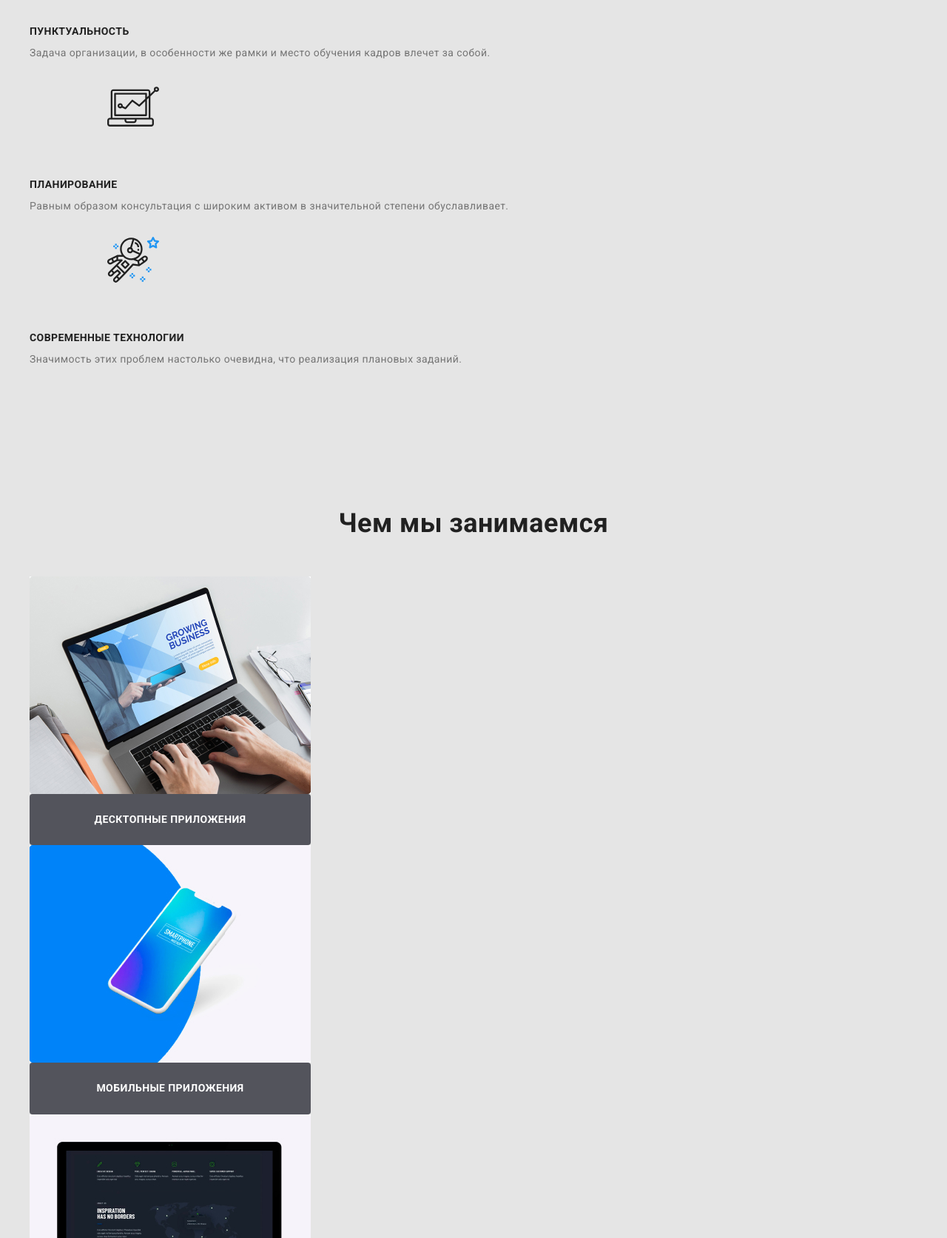
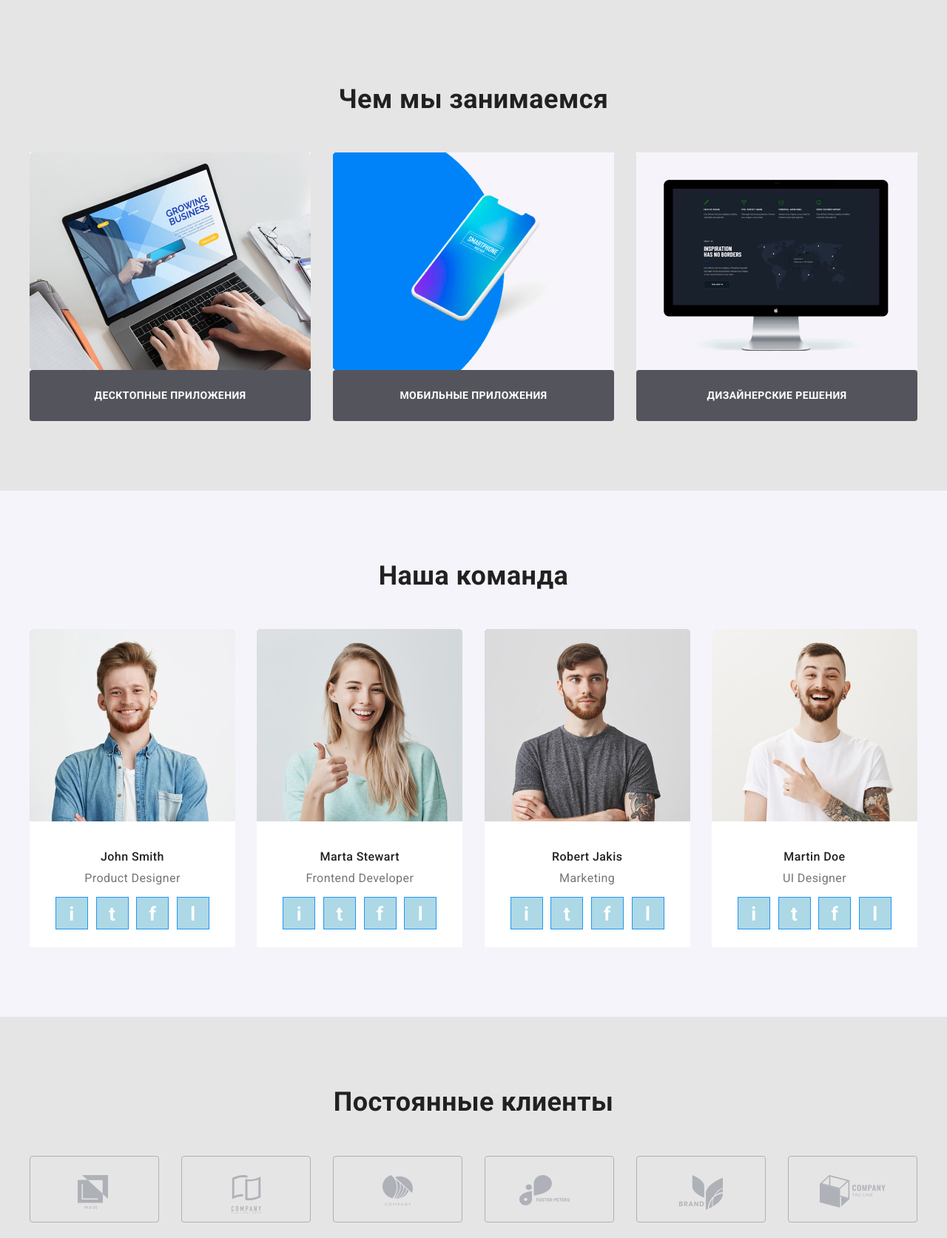
Before and after one commit to Denis-Ozolin/goit-markup-hw-03, a plain HTML site: page index.html in a window 1280 px wide. Shown: the part 1127-2800 px from the top of the page at 74% size. Drawn offline with Linux system fonts and the light colour scheme.

Commit message:
Применнены Flexbox , доделано позиционирование

```diff
--- a/css/common.css
+++ b/css/common.css
@@ -104,11 +104,6 @@ header .logo-part {
   display: flex;
 }
 
-.feedback-list {
-  display: flex;
-  margin-left: auto;
-}
-
 .nav-link {
   display: block;
   padding: 32px 0;
@@ -129,6 +124,15 @@ header .logo-part {
   border-bottom: 4px solid var(--accent-color);
 }
 
+.feedback-list {
+  display: flex;
+  margin-left: auto;
+}
+
+.feedback-list > li:first-child {
+  margin-right: 50px;
+}
+
 .feedback-header {
   color: var(--primary-text-color);
 }
@@ -137,35 +141,102 @@ header .logo-part {
 .feedback-header:focus {
   color: var(--accent-color);
 }
+
 /* СТИЛИ СЕКЦИЙ */
 .section {
   padding: 94px 0;
 }
 
 /* FOOTER */
-
 footer {
   color: var(--bgc-accent-white);
   background-color: var(--bgc-footer);
+}
+
+.footer-list {
+  display: flex;
+}
+
+/* ПОДСЕКЦИЯ ОБРАТНАЯ СВЯЗЬ */
+.feedback-info {
+  margin-top: 48px;
+  margin-right: 180px;
+  margin-bottom: 28px;
+}
+
+/* логотип */
+.feedback-info > .logo {
+  margin-bottom: 10px;
 }
 
 footer .logo-part {
   color: var(--bgc-accent-white);
 }
 
+/* адрес */
+.feedback-info > p {
+  margin-bottom: 9px;
+}
+
+/* телефон и почта */
+.feedback-info > ul > li:first-child {
+  margin-bottom: 9px;
+}
+
 .feedback-footer {
   color: rgba(255, 255, 255, 0.6);
 }
-
 .feedback-footer:hover,
 .feedback-footer:focus {
   color: var(--accent-color);
 }
 
+/* ПОДСЕКЦИЯ ПРИСОЕДИНЯЙТЕСЬ */
+.join-in {
+  margin-top: 56px;
+  margin-right: 102px;
+}
+
+.join-in > p {
+  margin-bottom: 21px;
+}
+
+.social-footer {
+  display: flex;
+}
+
+.social-footer > li:not(:last-child) {
+  margin-right: 11px;
+}
+
+.social-icon {
+  display: inline-block;
+  width: 44px;
+  height: 44px;
+
+  text-align: center;
+  font-weight: 700;
+  font-size: 26px;
+
+  color: var(--bgc-accent-white);
+  background-color: lightblue;
+  border: 1px solid var(--accent-color);
+}
+
+.social-icon:hover,
+.social-icon:focus {
+  background-color: var(--accent-color);
+}
+
+/*СЕКЦИЯ КОПИРАЙТ */
 .copyright {
+  padding-top: 18px;
+  padding-bottom: 21px;
+  border-top: 1px solid rgba(255, 255, 255, 0.1);
+  text-align: center;
+
   font-size: 12px;
   line-height: 2;
-  text-align: center;
 
   color: rgba(255, 255, 255, 0.4);
 }
--- a/css/main.css
+++ b/css/main.css
@@ -2,7 +2,7 @@
 .hero {
   padding: 200px 0;
   text-align: center;
-  background-color: pink;
+  background-color: thistle;
 }
 
 .hero-title {
@@ -45,6 +45,14 @@
 }
 
 /* СЕКЦИЯ НАВЫКИ */
+.skils-list {
+  display: flex;
+}
+
+.skils-item:not(:last-child) {
+  margin-right: 30px;
+}
+
 .skils-img {
   padding: 25px 105px;
   margin-bottom: 30px;
@@ -81,6 +89,20 @@
 }
 
 /* СЕКЦИЯ - ЧЕМ МЫ ЗАНИМАЕМСЯ */
+.services-list {
+  display: flex;
+  /* flex-wrap: wrap; */
+}
+
+.services-item {
+  margin-right: 30px;
+  /* margin-bottom: 30px; */
+}
+
+.services-item:nth-child(3n) {
+  margin-right: 0;
+}
+
 .services-link {
   display: inline-block;
   width: 380px;
@@ -107,9 +129,19 @@
   background-color: var(--secondary-bgc);
 }
 
+.team-list {
+  display: flex;
+  justify-content: space-between;
+}
+
 .team-card {
   display: inline-block;
+  background-color: var(--bgc-accent-white);
 }
+/* ВОПРОС
+Почему у фото сверху скругленные углы,
+ведь я не задавал border-radius: 4px; ???
+По тому что изображение само по себе такое? */
 
 .team-card > img {
   margin-bottom: 30px;
@@ -130,9 +162,31 @@
   font-size: 16px;
   line-height: 1.2;
   text-align: center;
+  margin-bottom: 16px;
+}
+
+.social {
+  display: flex;
+  justify-content: space-between;
+
+  margin-left: 35px;
+  margin-right: 35px;
+  margin-bottom: 24px;
 }
 
 /* СЕКЦИЯ ПОСТОЯННЫЕ КЛИЕНТЫ */
+.customer-list {
+  display: flex;
+}
+
+.customer-list > li {
+  margin-left: 30px;
+}
+
+.customer-list > li:first-child {
+  margin-left: 0;
+}
+
 .customer-logo {
   display: inline-block;
   width: 175px;
--- a/index.html
+++ b/index.html
@@ -56,8 +56,8 @@
         <div class="container">
           <!-- Скрытый заголовок -->
           <!-- <h2>Навыки</h2> -->
-          <ul>
-            <li>
+          <ul class="skils-list">
+            <li class="skils-item">
               <img
                 class="skils-img"
                 src="./images/antenna.svg"
@@ -69,7 +69,7 @@
                 формированию позиции.
               </p>
             </li>
-            <li>
+            <li class="skils-item">
               <img class="skils-img" src="./images/clock.svg" alt="Часы" />
               <h3 class="skils-title">Пунктуальность</h3>
               <p>
@@ -77,7 +77,7 @@
                 кадров влечет за собой.
               </p>
             </li>
-            <li>
+            <li class="skils-item">
               <img
                 class="skils-img big-padding"
                 src="./images/vector.svg"
@@ -89,7 +89,7 @@
                 степени обуславливает.
               </p>
             </li>
-            <li>
+            <li class="skils-item">
               <img
                 class="skils-img"
                 src="./images/astronaut.svg"
@@ -108,8 +108,8 @@
       <section class="section">
         <div class="container">
           <h2 class="section-title">Чем мы занимаемся</h2>
-          <ul>
-            <li>
+          <ul class="services-list">
+            <li class="services-item">
               <img
                 class="services-img"
                 src="./images/notebook.jpg"
@@ -121,7 +121,7 @@
                 Десктопные приложения
               </a>
             </li>
-            <li>
+            <li class="services-item">
               <img
                 class="services-img"
                 src="./images/phone.jpg"
@@ -133,7 +133,7 @@
                 Мобильные приложения
               </a>
             </li>
-            <li>
+            <li class="services-item">
               <img
                 class="services-img"
                 src="./images/monitor.jpg"
@@ -152,7 +152,7 @@
       <section class="section our-team">
         <div class="container">
           <h2 class="section-title">Наша команда</h2>
-          <ul>
+          <ul class="team-list">
             <li class="team-card">
               <img
                 src="./images/john.jpg"
@@ -162,30 +162,38 @@
               />
               <h4 class="team-member">John Smith</h4>
               <p class="profession">Product Designer</p>
-              <ul>
+              <ul class="social">
                 <li>
                   <a
+                    class="social-icon"
                     href="https://www.instagram.com/"
                     aria-label="ссылка на instagram"
-                  ></a>
+                    >i</a
+                  >
                 </li>
                 <li>
                   <a
+                    class="social-icon"
                     href="https://www.twitter.com/"
                     aria-label="ссылка на twitter"
-                  ></a>
+                    >t</a
+                  >
                 </li>
                 <li>
                   <a
+                    class="social-icon"
                     href="https://www.facebook.com/"
                     aria-label="ссылка на facebook"
-                  ></a>
+                    >f</a
+                  >
                 </li>
                 <li>
                   <a
+                    class="social-icon"
                     href="https://www.linkedin.com/"
                     aria-label="ссылка на linkedin"
-                  ></a>
+                    >l</a
+                  >
                 </li>
               </ul>
             </li>
@@ -198,30 +206,38 @@
               />
               <h4 class="team-member">Marta Stewart</h4>
               <p class="profession">Frontend Developer</p>
-              <ul>
+              <ul class="social">
                 <li>
                   <a
+                    class="social-icon"
                     href="https://www.instagram.com/"
                     aria-label="ссылка на instagram"
-                  ></a>
+                    >i</a
+                  >
                 </li>
                 <li>
                   <a
+                    class="social-icon"
                     href="https://www.twitter.com/"
                     aria-label="ссылка на twitter"
-                  ></a>
+                    >t</a
+                  >
                 </li>
                 <li>
                   <a
+                    class="social-icon"
                     href="https://www.facebook.com/"
                     aria-label="ссылка на facebook"
-                  ></a>
+                    >f</a
+                  >
                 </li>
                 <li>
                   <a
+                    class="social-icon"
                     href="https://www.linkedin.com/"
                     aria-label="ссылка на linkedin"
-                  ></a>
+                    >l</a
+                  >
                 </li>
               </ul>
             </li>
@@ -234,30 +250,38 @@
               />
               <h4 class="team-member">Robert Jakis</h4>
               <p class="profession">Marketing</p>
-              <ul>
+              <ul class="social">
                 <li>
                   <a
+                    class="social-icon"
                     href="https://www.instagram.com/"
                     aria-label="ссылка на instagram"
-                  ></a>
+                    >i</a
+                  >
                 </li>
                 <li>
                   <a
+                    class="social-icon"
                     href="https://www.twitter.com/"
                     aria-label="ссылка на twitter"
-                  ></a>
+                    >t</a
+                  >
                 </li>
                 <li>
                   <a
+                    class="social-icon"
                     href="https://www.facebook.com/"
                     aria-label="ссылка на facebook"
-                  ></a>
+                    >f</a
+                  >
                 </li>
                 <li>
                   <a
+                    class="social-icon"
                     href="https://www.linkedin.com/"
                     aria-label="ссылка на linkedin"
-                  ></a>
+                    >l</a
+                  >
                 </li>
               </ul>
             </li>
@@ -270,30 +294,38 @@
               />
               <h4 class="team-member">Martin Doe</h4>
               <p class="profession">UI Designer</p>
-              <ul>
+              <ul class="social">
                 <li>
                   <a
+                    class="social-icon"
                     href="https://www.instagram.com/"
                     aria-label="ссылка на instagram"
-                  ></a>
+                    >i</a
+                  >
                 </li>
                 <li>
                   <a
+                    class="social-icon"
                     href="https://www.twitter.com/"
                     aria-label="ссылка на twitter"
-                  ></a>
+                    >t</a
+                  >
                 </li>
                 <li>
                   <a
+                    class="social-icon"
                     href="https://www.facebook.com/"
                     aria-label="ссылка на facebook"
-                  ></a>
+                    >f</a
+                  >
                 </li>
                 <li>
                   <a
+                    class="social-icon"
                     href="https://www.linkedin.com/"
                     aria-label="ссылка на linkedin"
-                  ></a>
+                    >l</a
+                  >
                 </li>
               </ul>
             </li>
@@ -304,7 +336,7 @@
       <section class="section">
         <div class="container">
           <h2 class="section-title">Постоянные клиенты</h2>
-          <ul>
+          <ul class="customer-list">
             <li>
               <a class="customer-logo" href=""
                 ><img src="./images/ya&co.svg" alt="имя компании"
@@ -342,7 +374,8 @@
     <!-- СЕКЦИЯ ПОДВАЛ -->
     <footer>
       <div class="container">
-        <div>
+        <ul class="footer-list">
+          <li class="feedback-info">
             <a href="./index.html" lang="en" class="logo"
               >Web<span class="logo-part">Studio</span></a
             >
@@ -359,38 +392,47 @@
                 >
               </li>
             </ul>
-        </div>
-        <div>
+          </li>
+          <li class="join-in">
             <p>Присоединяйтесь</p>
-          <ul>
+            <ul class="social-footer">
               <li>
                 <a
+                  class="social-icon"
                   href="https://www.instagram.com/"
                   aria-label="ссылка на instagram"
-              ></a>
+                  >i</a
+                >
               </li>
               <li>
                 <a
+                  class="social-icon"
                   href="https://www.twitter.com/"
                   aria-label="ссылка на twitter"
-              ></a>
+                  >t</a
+                >
               </li>
               <li>
                 <a
+                  class="social-icon"
                   href="https://www.facebook.com/"
                   aria-label="ссылка на facebook"
-              ></a>
+                  >f</a
+                >
               </li>
               <li>
                 <a
+                  class="social-icon"
                   href="https://www.linkedin.com/"
                   aria-label="ссылка на linkedin"
-              ></a>
+                  >l</a
+                >
               </li>
             </ul>
-        </div>
-        <div>
-          <p class="copyright">2020 | Developed by GoIT Students</p>
+          </li>
+        </ul>
+        <div class="copyright">
+          <p>2020 | Developed by GoIT Students</p>
         </div>
       </div>
     </footer>
```
Also changed, not shown: css/portfolio.css (+29 -1 lines), portfolio.html (+34 -15 lines). Lines whose indentation alone changed are shown as unchanged.
